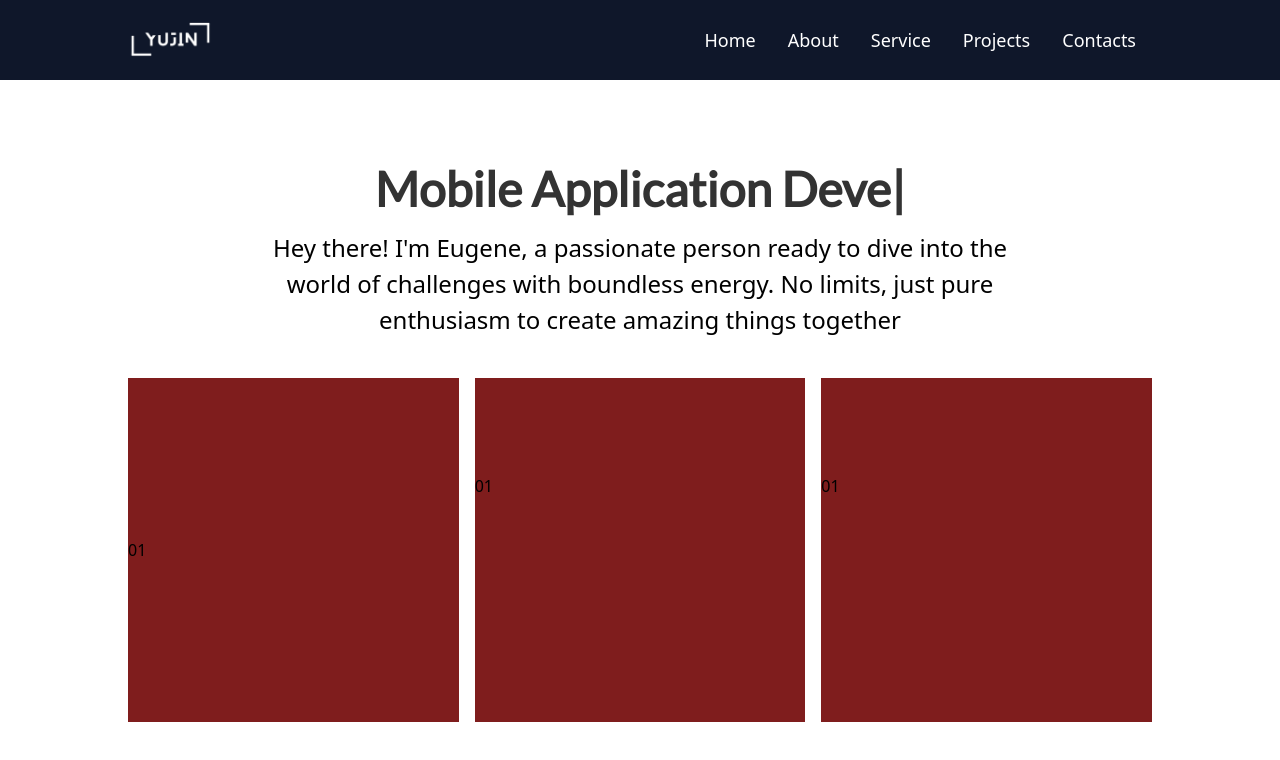
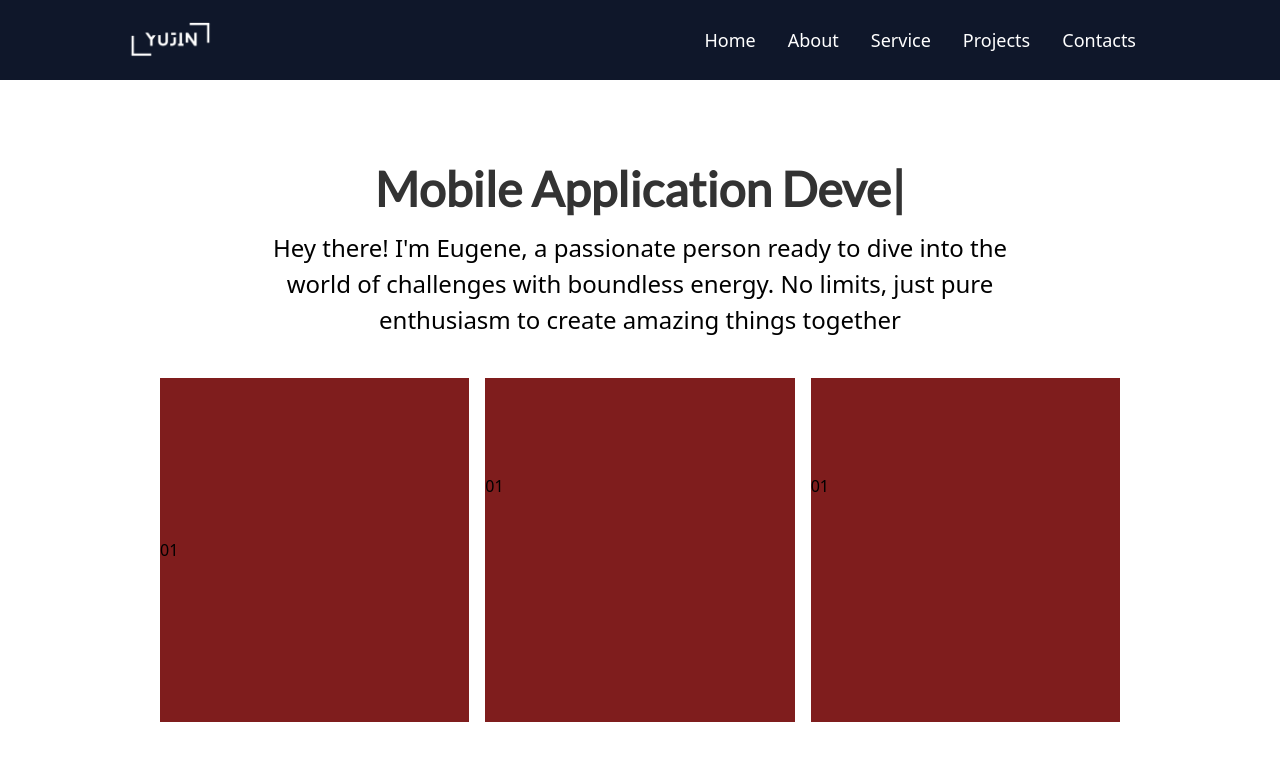
Before and after one commit to patrickeugenesacueza/Yujin-Portfolio, a React (Vite) app in the folder portfolio/: page / in a window 1280 px wide. Shown: the top 760 px of the page. Built offline with nearby package versions, Linux system fonts and the light colour scheme.

Commit message:
Update HeroSection.jsx
Responsive grid box

```diff
--- a/portfolio/src/Pages/HeroSection.jsx
+++ b/portfolio/src/Pages/HeroSection.jsx
@@ -28,7 +28,7 @@ const HeroSection = () => {
         </div>
       </div>
       {/* grid box */}
-      <div class="grid grid-cols-1 sm:grid-cols-2 md:grid-cols-3 lg:grid-cols-3 xl:grid-cols-3 gap-4 mt-10 px-10 sm:px-16 md:px-16 lg:px-20 xl:px-32">
+      <div class="grid grid-cols-1 sm:grid-cols-2 md:grid-cols-3 lg:grid-cols-3 xl:grid-cols-3 gap-4 mt-10 px-10 sm:px-10 md:px-10 lg:px-[10em] xl:px-[10em]">
         <div className="bg-red-900 py-[8em] sm:py-[8em] md:py-[10em] lg:py-[10em] xl:py-[10em]">
           01
         </div>
```
